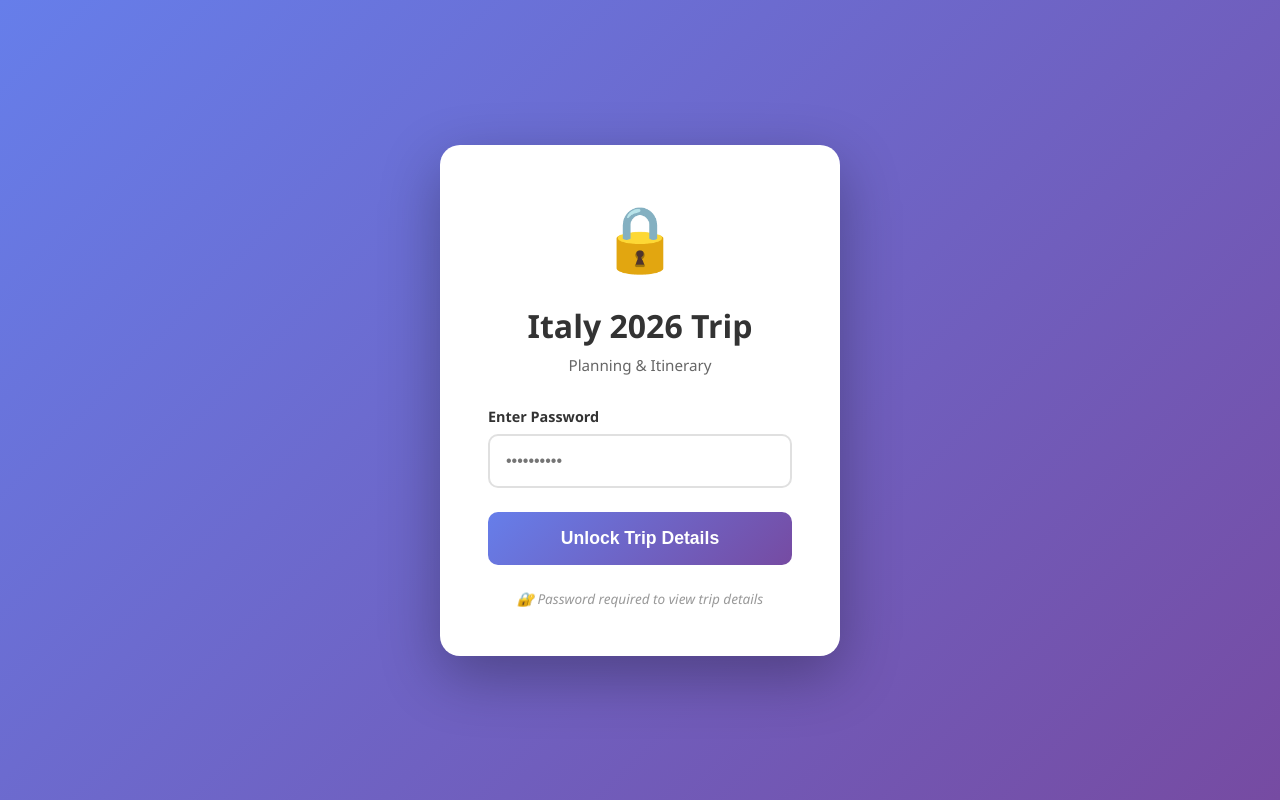
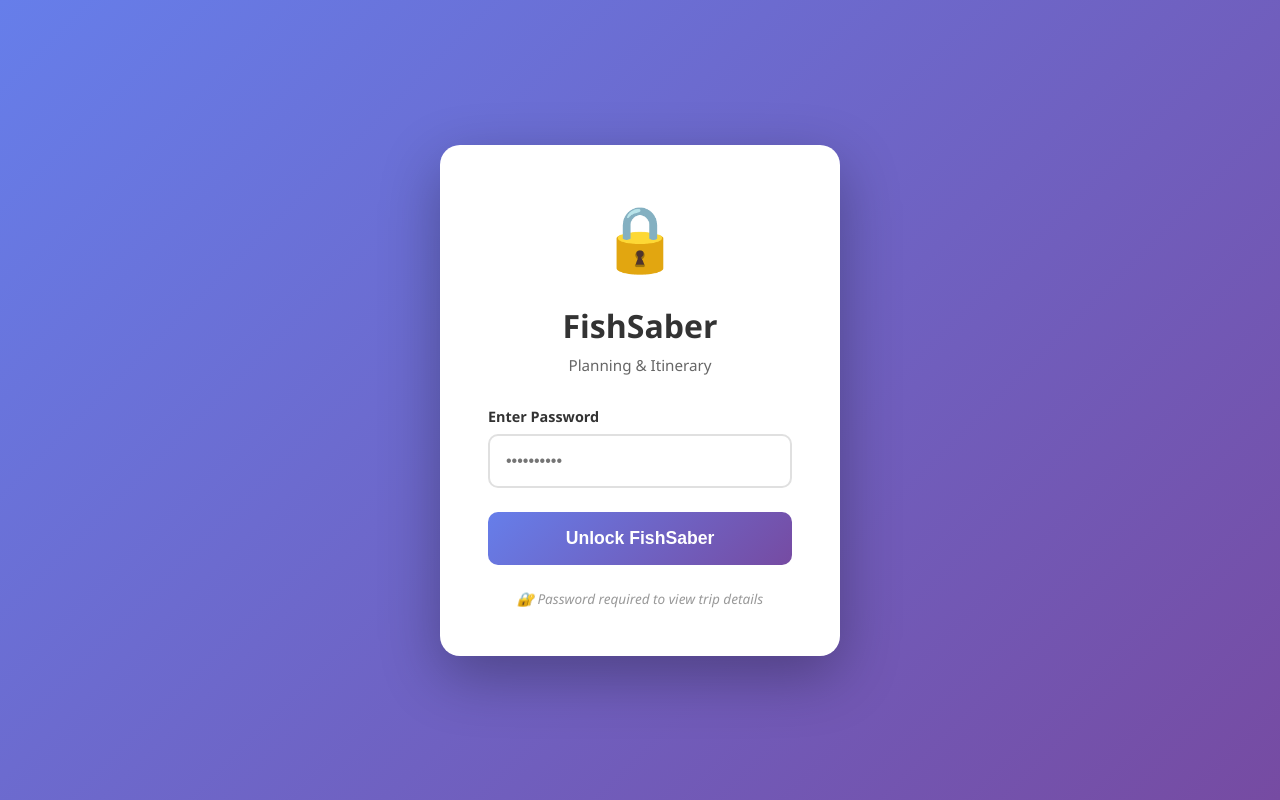
Before and after one commit to TunaRado/HOUDACAI, a plain HTML site: page italy2026/login.html in a window 1280 px wide. Drawn offline with Linux system fonts and the light colour scheme.

Commit message:
Fix stray characters and rebrand login page as FishSaber

```diff
--- a/italy2026/login.html
+++ b/italy2026/login.html
@@ -141,7 +141,7 @@
 <body>
     <div class="login-container">
         <div class="lock-icon">🔒</div>
-        <h1>Italy 2026 Trip</h1>
+        <h1>FishSaber</h1>
         <p class="subtitle">Planning & Itinerary</p>
 
         <form id="loginForm" onsubmit="return checkPassword(event)">
@@ -157,7 +157,7 @@
                 >
             </div>
 
-            <button type="submit" class="login-btn">Unlock Trip Details</button>
+            <button type="submit" class="login-btn">Unlock FishSaber</button>
 
             <div id="errorMessage" class="error-message">
                 Incorrect password. Please try again.
```
